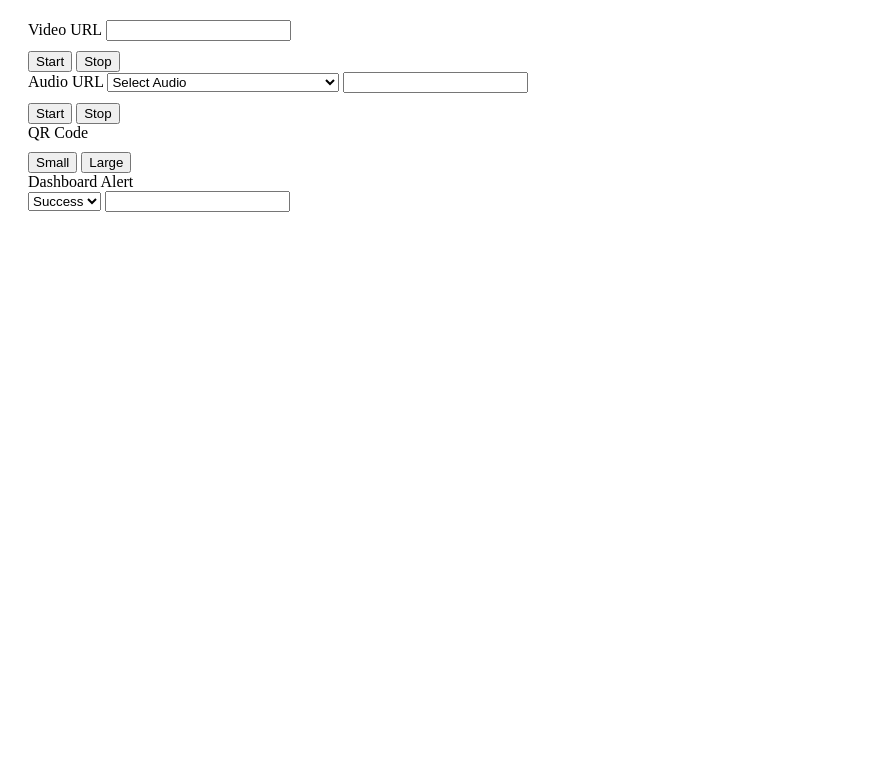
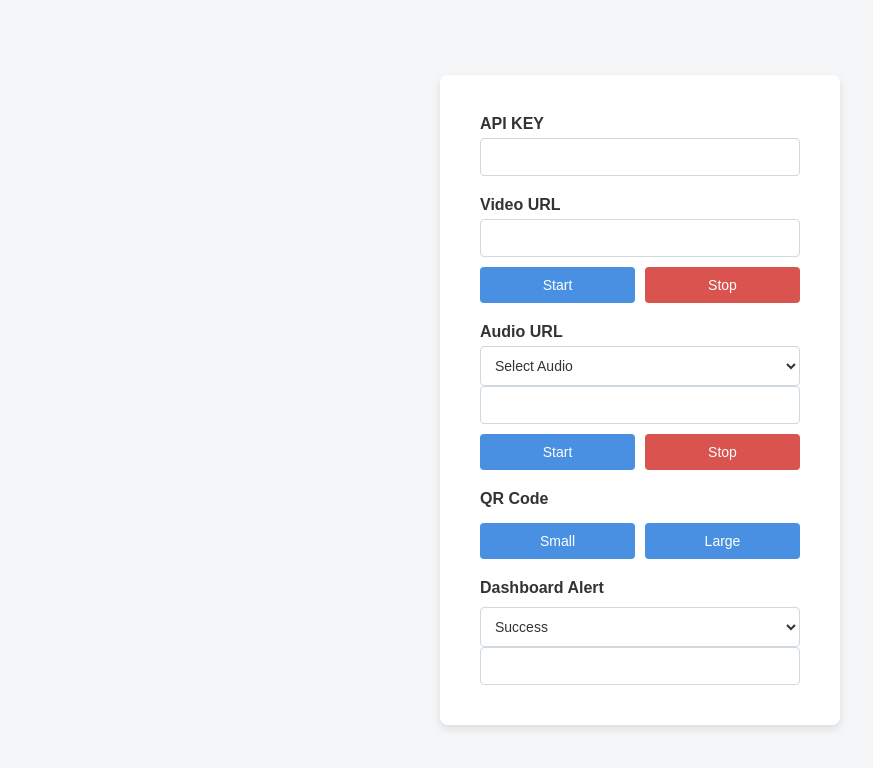
Before and after one commit to bvdalling/event-slider-api, a website: page src/index.html in a window 1280 px wide. Shown: the whole page, without its empty margins (0-873 px from the left). Drawn offline with nearby package versions, Linux system fonts and the light colour scheme; no server answers.

Commit message:
Update the form and add a little better security by having the client set the key manually.

```diff
--- a/src/index.html
+++ b/src/index.html
@@ -21,6 +21,12 @@
 <body>
   <main>
     <div class="form-group">
+
+      <div class="input-group">
+        <label for="api-key">API KEY</label>
+        <input type="password" name="api-key" id="api-key" />
+      </div>
+
       <div class="input-group">
         <label for="video:url">Video URL</label>
         <input type="url" name="video:url" id="video:url" />
@@ -31,7 +37,6 @@
       </div>
 
       <div class="input-group">
-
         <label for="audio:url">Audio URL</label>
         <select name="audio:url:select" id="audio:url:select">
           <option value="">Select Audio</option>
@@ -67,50 +72,56 @@
   </main>
   <script>
 
+    let socket;
+
     const audioEmbeds = [
       { name: '8-bit - Chill', url: 'https://www.youtube.com/embed/videoseries?si=VEkW2Cv5iDy_Ghv2&amp;list=PLdsGes2mFh92eHpOZVJQgoubb6rF0CcvU' },
       { name: 'Chillwave - Synthwave - Retrowave', url: 'https://www.youtube.com/embed/videoseries?si=wVLbmMrEIAed2DBn&amp;list=PLOtNYlNIGer0jmWpFtTWqMkfP56iuZg1w' }
-    ]
+    ];
 
-    const audioUrlSelect = document.getElementById("audio:url:select")
+    const initializeSocket = (apiKey) => {
+      if (socket) {
+        socket.disconnect();
+      }
 
-    // prefill audio urls with embeds
-    audioEmbeds.forEach((audioEmbed, index) => {
-      console.log(audioEmbed)
-      if (audioEmbed) {
-        const option = document.createElement("option");
-        option.value = audioEmbed.url;
-        option.text = audioEmbed.name
-        audioUrlSelect.appendChild(option);
-      }
+      socket = io(window.location.origin.replace('https', 'ws').replace('http', 'ws'), {
+        auth: { token: apiKey },
+      });
+
+      // Event listeners for server responses
+      socket.on("video:start", (data) => {
+        console.log("Video started:", data);
+      });
+
+      socket.on("video:stop", (data) => {
+        console.log("Video stopped:", data);
+      });
+
+      socket.on("video:pause", (data) => {
+        console.log("Video paused:", data);
+      });
+    };
+
+    // Event handler for API key input change
+    const apiKeyInput = document.getElementById("api-key");
+    apiKeyInput.onchange = (e) => {
+      const newApiKey = e.target.value;
+      initializeSocket(newApiKey);
+    };
+
+    // Prefill audio URLs
+    const audioUrlSelect = document.getElementById("audio:url:select");
+    audioEmbeds.forEach((audioEmbed) => {
+      const option = document.createElement("option");
+      option.value = audioEmbed.url;
+      option.text = audioEmbed.name;
+      audioUrlSelect.appendChild(option);
     });
 
+    // Update audio URL input when selection changes
     audioUrlSelect.onchange = (e) => {
       const audioUrl = e.target.value;
       document.getElementById("audio:url").value = audioUrl;
-    };
-
-    // Initialize Socket.IO client
-    const socket = io("ws://localhost:8080", {
-      auth: { token: "some-bacon-and-eggs-for-breakfast-1920-blender" }, // Replace with your actual auth token
-    });
-
-    const getEmbedUrl = (url, typeofUrl = 'music') => {
-      return url
-    }
-
-    document.getElementById("small-qr").onclick = () => {
-      socket.emit("qr-code", 'qr-code');
-    };
-
-    document.getElementById("large-qr").onclick = () => {
-      socket.emit("qr-code", 'qr-code qr-code__large');
-    };
-
-    document.getElementById("alert:message").onchange = (e) => {
-      const alertType = document.getElementById("alert:type").value;
-      const alertMessage = e.target.value;
-      socket.emit("alert-msg", { type: alertType, message: alertMessage });
     };
 
     // Button event listeners
@@ -129,31 +140,158 @@
       socket.emit("video-stop", {});
     };
 
-    // audio
     document.getElementById("audio:start").onclick = () => {
       const audioUrl = document.getElementById("audio:url").value;
-
       console.log("Sending Audio", audioUrl);
-      socket.emit("audio-start", { url: getEmbedUrl(audioUrl) });
+      socket.emit("audio-start", { url: audioUrl });
     };
 
     document.getElementById("audio:stop").onclick = () => {
       socket.emit("audio-stop", {});
     };
 
-    // Optional: Listen for responses from the server
-    socket.on("video:start", (data) => {
-      console.log("Video started:", data);
-    });
+    document.getElementById("small-qr").onclick = () => {
+      socket.emit("qr-code", 'qr-code');
+    };
 
-    socket.on("video:stop", (data) => {
-      console.log("Video stopped:", data);
-    });
+    document.getElementById("large-qr").onclick = () => {
+      socket.emit("qr-code", 'qr-code qr-code__large');
+    };
 
-    socket.on("video:pause", (data) => {
-      console.log("Video paused:", data);
-    });
+    document.getElementById("alert:message").onchange = (e) => {
+      const alertType = document.getElementById("alert:type").value;
+      const alertMessage = e.target.value;
+      socket.emit("alert-msg", { type: alertType, message: alertMessage });
+    };
+
+    // Initial socket connection with a default API key if available
+    const defaultApiKey = apiKeyInput.value || "some-bacon-and-eggs-for-breakfast-1920-blender";
+    initializeSocket(defaultApiKey);
+
   </script>
+
+  <style>
+    * {
+      box-sizing: border-box;
+      margin: 0;
+      padding: 0;
+      font-family: Arial, sans-serif;
+    }
+
+    body {
+      display: flex;
+      justify-content: center;
+      align-items: center;
+      min-height: 100vh;
+      background-color: #f4f6f8;
+    }
+
+    main {
+      width: 100%;
+      max-width: 400px;
+      padding: 20px;
+      background-color: #ffffff;
+      border-radius: 8px;
+      box-shadow: 0 4px 8px rgba(0, 0, 0, 0.1);
+    }
+
+    .form-group {
+      display: flex;
+      flex-direction: column;
+      gap: 20px;
+    }
+
+    .input-group label {
+      font-weight: bold;
+      color: #333;
+      margin-bottom: 5px;
+    }
+
+    .input-group {
+      display: flex;
+      flex-direction: column;
+    }
+
+    input[type="password"],
+    input[type="url"],
+    select,
+    input[type="text"] {
+      width: 100%;
+      padding: 10px;
+      border: 1px solid #d1d9e0;
+      border-radius: 4px;
+      font-size: 14px;
+      color: #333;
+    }
+
+    input:focus,
+    select:focus {
+      outline: none;
+      border-color: #4a90e2;
+      box-shadow: 0 0 4px rgba(74, 144, 226, 0.4);
+    }
+
+    .button-group {
+      display: flex;
+      gap: 10px;
+      margin-top: 10px;
+    }
+
+    button {
+      flex: 1;
+      padding: 10px;
+      border: none;
+      border-radius: 4px;
+      font-size: 14px;
+      cursor: pointer;
+      color: #ffffff;
+      transition: background-color 0.2s;
+    }
+
+    button#video\:start,
+    button#audio\:start,
+    button#small-qr,
+    button#large-qr {
+      background-color: #4a90e2;
+    }
+
+    button#video\:stop,
+    button#audio\:stop {
+      background-color: #d9534f;
+    }
+
+    button:hover {
+      opacity: 0.9;
+    }
+
+    button:focus {
+      outline: none;
+      box-shadow: 0 0 4px rgba(74, 144, 226, 0.4);
+    }
+
+    select {
+      background-color: #ffffff;
+      padding: 10px;
+      border: 1px solid #d1d9e0;
+      border-radius: 4px;
+      font-size: 14px;
+      color: #333;
+    }
+
+    #alert\:message {
+      width: 100%;
+      padding: 10px;
+      border: 1px solid #d1d9e0;
+      border-radius: 4px;
+      font-size: 14px;
+      color: #333;
+    }
+
+    #alert\:type {
+      margin-top: 5px;
+    }
+
+  </style>
 </body>
 
 </html>
```
